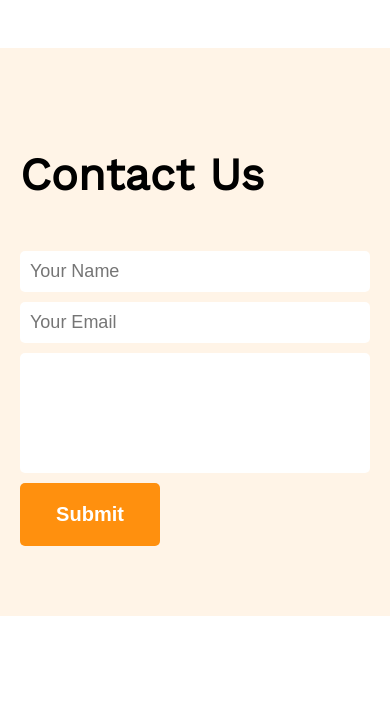
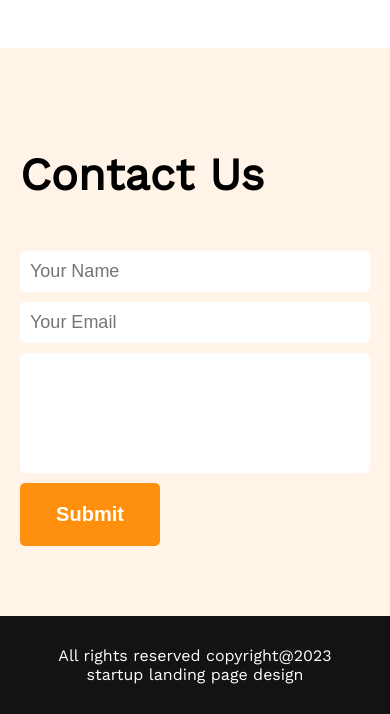
Before and after one commit to Bayshakhe/g3-architects-website, a plain HTML site: page index.html in a window 390 px wide. Shown: the part 6407-7121 px from the top of the page. Before the commit the page ends 7023 px from the top, so only its background shows below. Drawn offline with nearby package versions, Linux system fonts and the light colour scheme.

Commit message:
footer section done

```diff
--- a/index.html
+++ b/index.html
@@ -179,10 +179,12 @@
             </form>
         </section>
         <!-- contact section end from here -->
-
-
     </main>
 
+    <!-- footer section -->
+    <footer>
+        <p>All rights reserved copyright@2023 startup landing page design</p>
+    </footer>
 
 
 </body>
--- a/styles/style.css
+++ b/styles/style.css
@@ -216,11 +216,18 @@ nav li a:hover{
         padding: 10px;
         font-size: 18px;
     }
-    input:focus{
-        border: 1px solid #FF900E;
-    }
     #submit-btn{
         width: 20%;
+    }
+
+    /* ----------------
+    footer section design
+    ---------------*/
+    footer{
+        background-color: #131313;
+        color: white;
+        padding: 40px 240px;
+        text-align: center;
     }
 
 
@@ -287,6 +294,8 @@ nav li a:hover{
         width: 40%;
         margin-left: 0;
     }
+    footer{
+        padding: 30px;
 }
 
 
```
